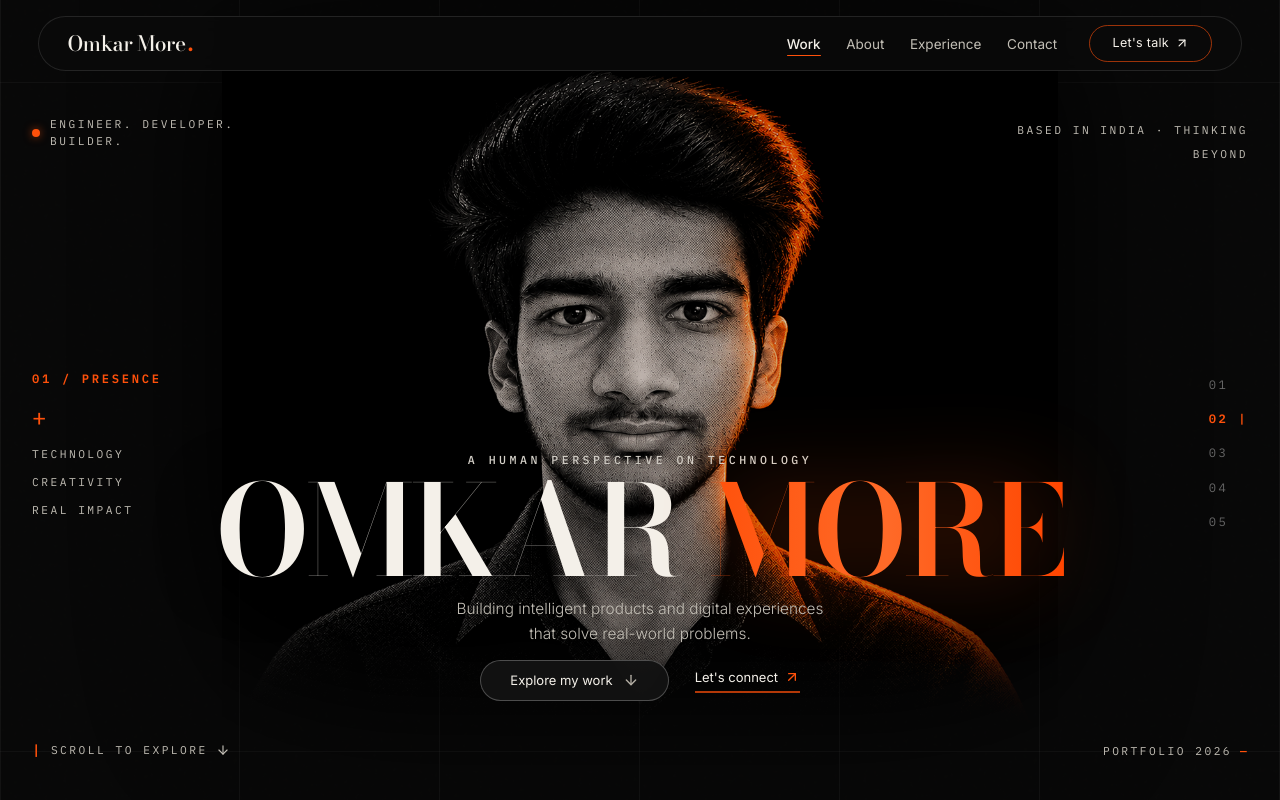
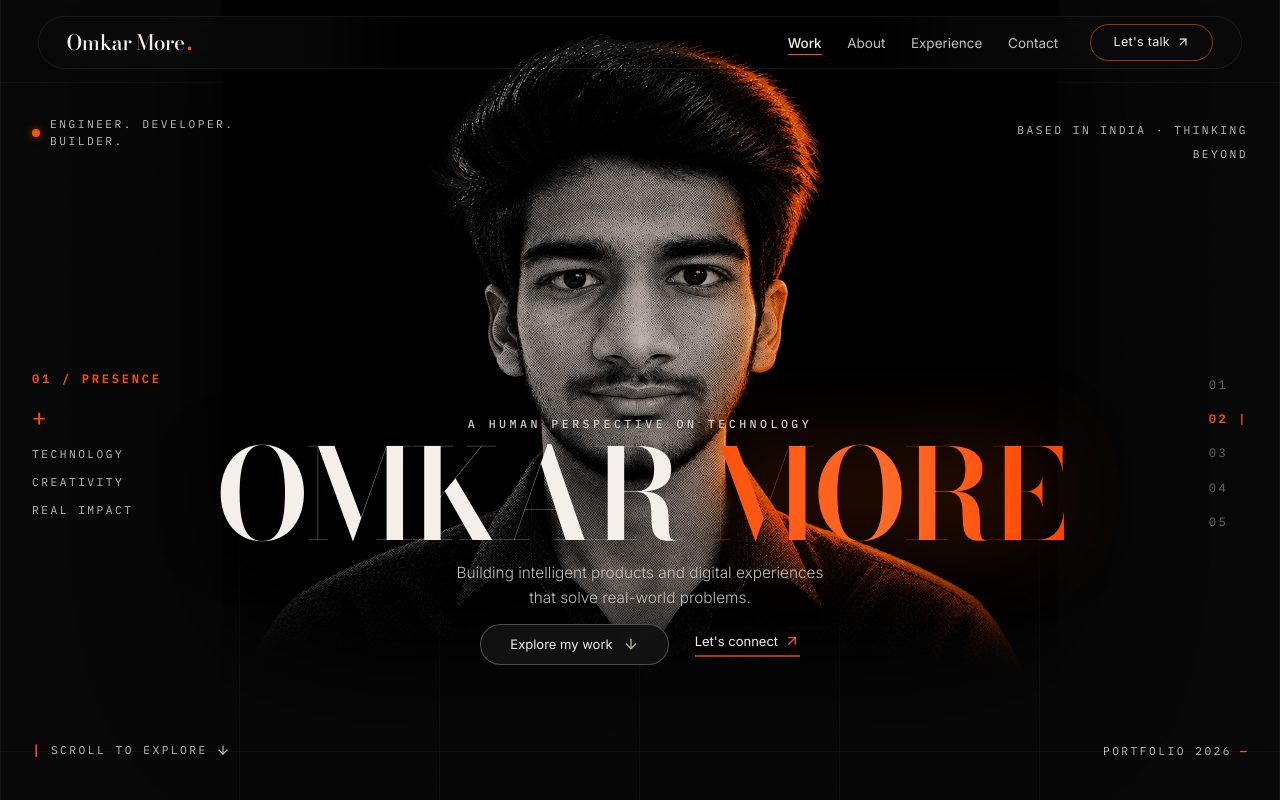
Before and after one commit to Omkar6488/My_Portfolio, a Next.js app: page / in a window 1280 px wide. Shown: the top 800 px of the page. Built offline with nearby package versions, Linux system fonts and the light colour scheme.

Commit message:
feat(hero): elevate portrait and make navbar central cutout transparent

```diff
--- a/src/components/home/HeroSection.tsx
+++ b/src/components/home/HeroSection.tsx
@@ -63,8 +63,8 @@ export default function HeroSection({
 
           {/* Central Hero Stage: Perfectly Centered Relative to Full Viewport Width */}
           <div className="relative w-full flex flex-col items-center justify-center text-center px-2 py-1 min-w-0 z-10">
-            {/* Central Monochromatic Portrait (Extended upwards behind navigation capsule) */}
-            <div className="relative z-10 w-full flex justify-center -mt-[clamp(0.5rem,1.5vh,1.5rem)]">
+            {/* Central Monochromatic Portrait (Moved upper through transparent navbar) */}
+            <div className="relative z-10 w-full flex justify-center -mt-[clamp(3rem,5.5vh,4.8rem)]">
               <HeroPortrait />
             </div>
 
--- a/src/components/layout/Navbar.tsx
+++ b/src/components/layout/Navbar.tsx
@@ -39,12 +39,29 @@ export default function Navbar({ activeSection = "hero" }: NavbarProps) {
     <header className="fixed top-[clamp(0.75rem,2vh,1.5rem)] left-0 right-0 z-50 flex justify-center px-[clamp(0.75rem,2.5vw,2.5rem)] pointer-events-none">
       <nav
         aria-label="Primary"
-        className={`pointer-events-auto w-full max-w-[min(1720px,94vw)] flex items-center justify-between py-[clamp(0.48rem,1vh,0.72rem)] px-[clamp(1.2rem,2.2vw,2.25rem)] rounded-full transition-all duration-300 ${
-          isScrolled
-            ? "bg-[#0a0a0a]/92 backdrop-blur-xl border border-white/[0.14] shadow-[0_12px_40px_rgba(0,0,0,0.8)]"
-            : "bg-[#0b0b0b]/80 backdrop-blur-md border border-white/[0.11]"
-        }`}
+        className="pointer-events-auto relative w-full max-w-[min(1720px,94vw)] flex items-center justify-between py-[clamp(0.48rem,1vh,0.72rem)] px-[clamp(1.2rem,2.2vw,2.25rem)] rounded-full transition-all duration-300"
       >
+        {/* Navbar Capsule Shell / Background Layer */}
+        <div
+          className={`absolute inset-0 rounded-full transition-all duration-300 pointer-events-none -z-10 ${
+            isScrolled
+              ? "bg-[#0a0a0a]/92 backdrop-blur-xl border border-white/[0.14] shadow-[0_12px_40px_rgba(0,0,0,0.8)]"
+              : "border border-white/[0.08]"
+          }`}
+        >
+          {/* Transparent central cutout for portrait: blur & background only cover brand (left) and links (right) */}
+          {!isScrolled && (
+            <div
+              className="absolute inset-0 rounded-full bg-[#0b0b0b]/80 backdrop-blur-md"
+              style={{
+                maskImage:
+                  "linear-gradient(to right, black 0%, black 22%, transparent 32%, transparent 68%, black 78%, black 100%)",
+                WebkitMaskImage:
+                  "linear-gradient(to right, black 0%, black 22%, transparent 32%, transparent 68%, black 78%, black 100%)",
+              }}
+            />
+          )}
+        </div>
         {/* Brand / Logo */}
         <a
           href="#hero"
```
